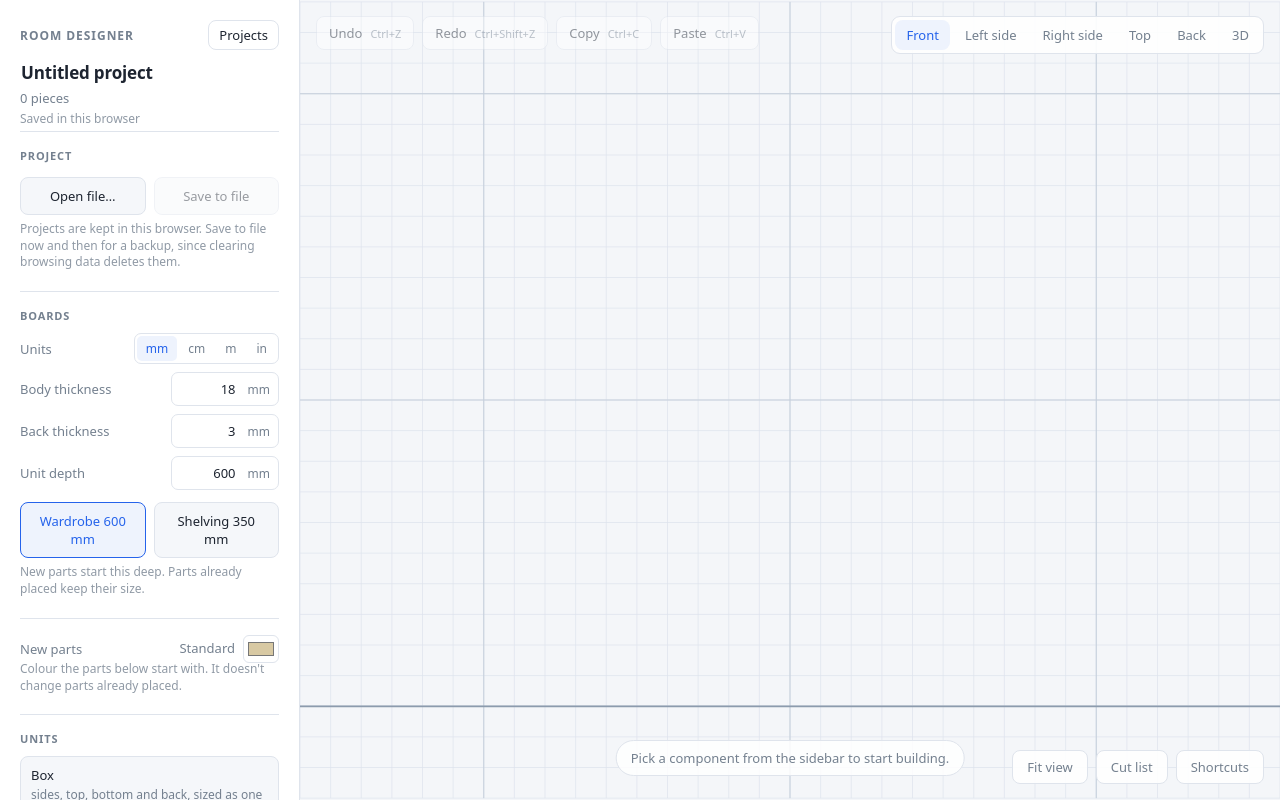
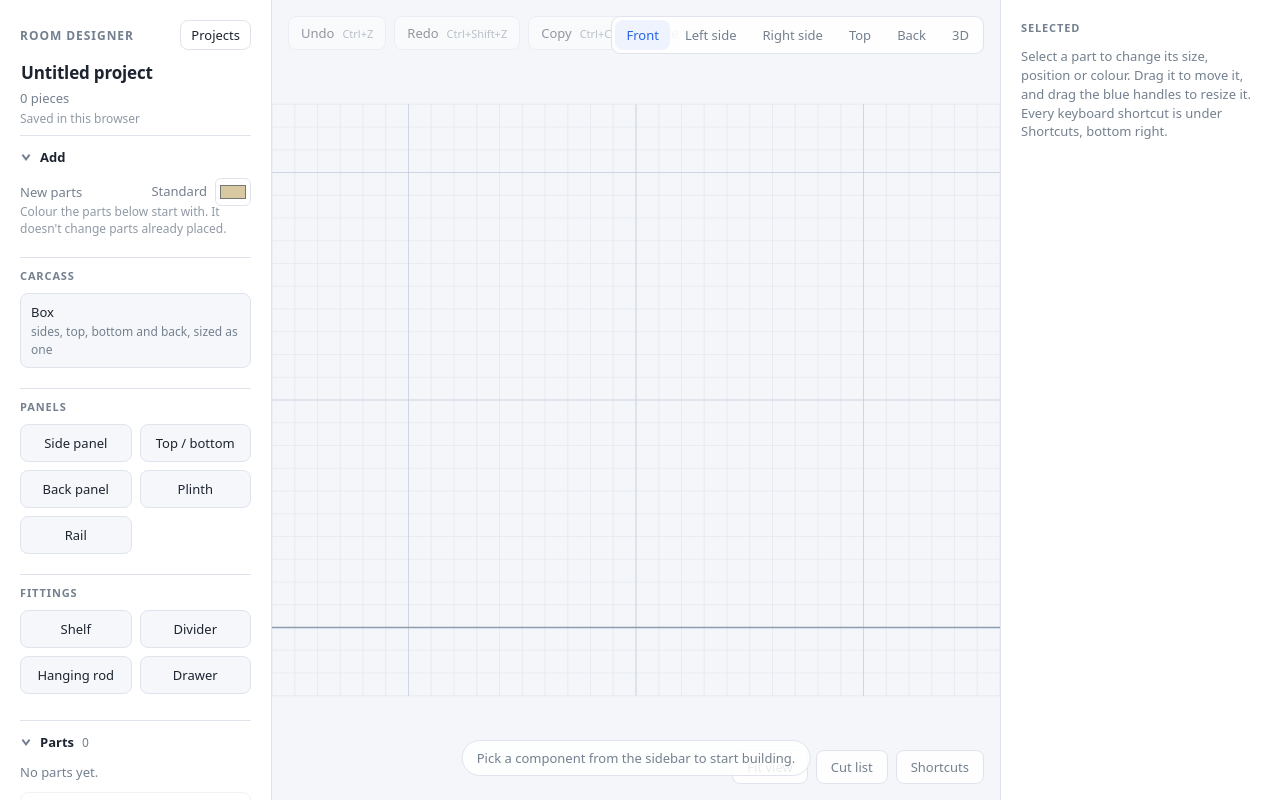
Before and after one commit to dtsakadze/room-designer, a React (Vite) app: page / in a window 1280 px wide. Built offline with nearby package versions, Linux system fonts and the light colour scheme.

Commit message:
redesign sidenav

```diff
--- a/src/App.tsx
+++ b/src/App.tsx
@@ -1,6 +1,7 @@
 import { useEffect } from 'react'
 import { Sidebar } from './ui/Sidebar'
 import { Canvas2D } from './canvas/Canvas2D'
+import { Inspector } from './ui/Inspector'
 import { useUndoShortcuts } from './ui/useUndoShortcuts'
 import { useProjectsStore } from './store/useProjectsStore'
 
@@ -15,6 +16,7 @@ export default function App() {
     <div className="app">
       <Sidebar />
       <Canvas2D />
+      <Inspector />
     </div>
   )
 }
--- a/src/index.css
+++ b/src/index.css
@@ -88,13 +88,14 @@ body {
 }
 
 .sidebar {
-  width: 300px;
+  width: 272px;
   flex: none;
   display: flex;
   flex-direction: column;
   gap: 4px;
-  padding: 20px;
-  overflow-y: auto;
+  padding: 20px 20px 0;
+  /* The header and tabs stay put; only the open tab's content scrolls. */
+  overflow: hidden;
   background: var(--panel);
   border-right: 1px solid var(--border);
 }
@@ -126,7 +127,7 @@ body {
 
 .sidebar-footer {
   margin-top: auto;
-  padding-top: 16px;
+  padding: 16px 0 20px;
 }
 
 .muted {
@@ -671,6 +672,7 @@ button kbd {
   flex-direction: column;
   align-items: flex-start;
   gap: 2px;
+  text-align: left;
 }
 
 .box-button .muted {
@@ -788,3 +790,94 @@ button kbd {
   background: #eef3fd;
   color: var(--accent);
 }
+
+.sidebar-body {
+  flex: 1;
+  min-height: 0;
+  display: flex;
+  flex-direction: column;
+  overflow-y: auto;
+  margin: 4px -20px 0;
+  padding: 0 20px;
+}
+
+/* Sections nested in a collapsible read as sub-sections: lighter dividers, less space. */
+.collapsible-body > .section,
+.collapsible-body > .stack > .section {
+  padding: 10px 0;
+}
+
+.collapsible-body > .section:first-child {
+  border-top: 0;
+  padding-top: 0;
+}
+
+.collapsible {
+  border-top: 1px solid var(--border);
+}
+
+.collapsible-header {
+  width: 100%;
+  display: flex;
+  align-items: center;
+  gap: 8px;
+  padding: 12px 0;
+  border: 0;
+  background: none;
+  text-align: left;
+  color: var(--text);
+}
+
+.collapsible-chevron {
+  flex: none;
+  width: 12px;
+  height: 12px;
+  color: var(--muted);
+  transition: transform 0.12s ease;
+}
+
+.collapsible-header[aria-expanded='true'] .collapsible-chevron {
+  transform: rotate(90deg);
+}
+
+.collapsible-title {
+  font-size: 13px;
+  font-weight: 650;
+}
+
+.collapsible-badge {
+  font-size: 12px;
+  color: var(--muted);
+}
+
+.collapsible-alert {
+  width: 7px;
+  height: 7px;
+  border-radius: 50%;
+  background: var(--danger);
+}
+
+.collapsible-body {
+  display: flex;
+  flex-direction: column;
+  gap: 10px;
+  padding-bottom: 16px;
+}
+
+.inspector {
+  width: 280px;
+  flex: none;
+  padding: 20px;
+  overflow-y: auto;
+  background: var(--panel);
+  border-left: 1px solid var(--border);
+}
+
+.inspector h2 {
+  margin: 0 0 12px;
+  font-size: 11px;
+  font-weight: 650;
+  text-transform: uppercase;
+  letter-spacing: 0.08em;
+  color: var(--muted);
+}
--- a/src/ui/BoardSettings.tsx
+++ b/src/ui/BoardSettings.tsx
@@ -17,11 +17,11 @@ export function BoardSettings() {
   const { unit, len } = useUnits()
 
   return (
+    <>
       <section className="section">
-      <h2>Boards</h2>
-      <div className="stack">
+        <h2>Units</h2>
         <div className="field">
-          <span className="field-label">Units</span>
+          <span className="field-label">Show lengths in</span>
           <span className="unit-switch" role="radiogroup" aria-label="Units">
             {UNIT_ORDER.map((option) => (
               <button
@@ -36,6 +36,10 @@ export function BoardSettings() {
             ))}
           </span>
         </div>
+      </section>
+      <section className="section">
+        <h2>Boards</h2>
+        <div className="stack">
           <NumberField
             label="Body thickness"
             value={thickness.body}
@@ -63,5 +67,6 @@ export function BoardSettings() {
           <p className="hint">New parts start this deep. Parts already placed keep their size.</p>
         </div>
       </section>
+    </>
   )
 }
--- /dev/null
+++ b/src/ui/CollapsibleSection.tsx
@@ -0,0 +1,71 @@
+import { type ReactNode, useState } from 'react'
+
+type CollapsibleSectionProps = {
+  /** Remembers whether it's open, per section, in this browser. */
+  id: string
+  title: string
+  defaultOpen?: boolean
+  /** Shown next to the title, so it's visible while folded (e.g. a count). */
+  badge?: ReactNode
+  /** Flags a problem inside (e.g. overlapping parts), visible while folded. */
+  alert?: string
+  children: ReactNode
+}
+
+const storageKey = (id: string) => `room-designer:section:${id}`
+
+function storedOpen(id: string, fallback: boolean) {
+  try {
+    const stored = localStorage.getItem(storageKey(id))
+    if (stored === 'open') return true
+    if (stored === 'closed') return false
+  } catch {
+    // Blocked storage: use the default.
+  }
+  return fallback
+}
+
+/** A sidebar section that folds open and shut. New sections are just new ones of these. */
+export function CollapsibleSection({
+  id,
+  title,
+  defaultOpen = false,
+  badge,
+  alert,
+  children,
+}: CollapsibleSectionProps) {
+  const [open, setOpen] = useState(() => storedOpen(id, defaultOpen))
+
+  const toggle = () => {
+    setOpen(!open)
+    try {
+      localStorage.setItem(storageKey(id), open ? 'closed' : 'open')
+    } catch {
+      // Still toggles for this visit.
+    }
+  }
+
+  return (
+    <section className="collapsible">
+      <button
+        type="button"
+        className="collapsible-header"
+        aria-expanded={open}
+        aria-controls={`section-${id}`}
+        onClick={toggle}
+      >
+        <svg className="collapsible-chevron" viewBox="0 0 10 10" aria-hidden>
+          <path d="M3 2 L7 5 L3 8" fill="none" stroke="currentColor" strokeWidth="1.6" />
+        </svg>
+        <span className="collapsible-title">{title}</span>
+        {badge !== undefined && <span className="collapsible-badge">{badge}</span>}
+        {alert && <span className="collapsible-alert" title={alert} aria-label={alert} />}
+      </button>
+      {open && (
+        <div className="collapsible-body" id={`section-${id}`}>
+          {children}
+        </div>
+      )}
+    </section>
+  )
+}
--- a/src/ui/ComponentPalette.tsx
+++ b/src/ui/ComponentPalette.tsx
@@ -24,7 +24,7 @@ export function ComponentPalette() {
         </p>
       </section>
       <section className="section">
-        <h2>Units</h2>
+        <h2>Carcass</h2>
         <button type="button" className="add-button box-button" onClick={addBox}>
           Box
           <span className="muted">sides, top, bottom and back, sized as one</span>
--- /dev/null
+++ b/src/ui/Inspector.tsx
@@ -0,0 +1,28 @@
+import { useDesignStore } from '../store/useDesignStore'
+import { MultiInspector } from './MultiInspector'
+import { PieceInspector } from './PieceInspector'
+
+/**
+ * The panel right of the canvas: settings for what's selected, or how to get
+ * started when nothing is. Beside the canvas so it's always in view while editing.
+ */
+export function Inspector() {
+  const selectedId = useDesignStore((s) => s.selectedId)
+  const selectedIds = useDesignStore((s) => s.selectedIds)
+
+  return (
+    <aside className="inspector" aria-label="Selected">
+      <h2>Selected</h2>
+      {selectedIds.length > 1 ? (
+        <MultiInspector />
+      ) : selectedId ? (
+        <PieceInspector />
+      ) : (
+        <p className="muted">
+          Select a part to change its size, position or colour. Drag it to move it, and drag the
+          blue handles to resize it. Every keyboard shortcut is under Shortcuts, bottom right.
+        </p>
+      )}
+    </aside>
+  )
+}
--- a/src/ui/Sidebar.tsx
+++ b/src/ui/Sidebar.tsx
@@ -1,14 +1,15 @@
 import { useState } from 'react'
 import { useDesignStore } from '../store/useDesignStore'
 import { BoardSettings } from './BoardSettings'
+import { CollapsibleSection } from './CollapsibleSection'
 import { ComponentPalette } from './ComponentPalette'
 import { PartsList } from './PartsList'
-import { MultiInspector } from './MultiInspector'
-import { PieceInspector } from './PieceInspector'
 import { ProjectFileButtons } from './ProjectFileButtons'
 import { type SaveStatus, useProjectsStore } from '../store/useProjectsStore'
 import { EditableName } from './EditableName'
 import { ProjectsPanel } from './ProjectsPanel'
+import { useClashes } from './useClashes'
+
 
 const SAVE_LABELS: Record<SaveStatus, string> = {
   loading: 'Loading…',
@@ -23,8 +24,7 @@ export function Sidebar() {
   const current = useProjectsStore((s) => s.projects.find((project) => project.id === s.currentId))
   const renameProject = useProjectsStore((s) => s.renameProject)
   const [showProjects, setShowProjects] = useState(false)
-  const selectedId = useDesignStore((s) => s.selectedId)
-  const selectedIds = useDesignStore((s) => s.selectedIds)
+  const hasClashes = useClashes().size > 0
   const count = useDesignStore((s) => s.pieces.length)
   const clear = useDesignStore((s) => s.clear)
 
@@ -62,44 +62,30 @@ export function Sidebar() {
         </p>
       </header>
 
-      <section className="section">
-        <h2>Project</h2>
-        <ProjectFileButtons />
-      </section>
-
-      <BoardSettings />
-
-      <ComponentPalette />
-
-      <section className="section">
-        <h2>Parts</h2>
-        <PartsList />
-      </section>
-
-      <section className="section">
-        <h2>Selected</h2>
-        {selectedIds.length > 1 ? (
-          <MultiInspector />
-        ) : selectedId ? (
-          <PieceInspector />
-        ) : (
-          <p className="muted">
-            Select a part to change its size, position or colour. Drag it to move it, and drag
-            the blue handles to resize it. Every keyboard shortcut is under Shortcuts, bottom right.
-          </p>
-        )}
-      </section>
-
-      <footer className="sidebar-footer">
-        <button
-          type="button"
-          className="ghost-button"
-          onClick={clear}
-          disabled={count === 0}
+      <div className="sidebar-body">
+        <CollapsibleSection id="add" title="Add" defaultOpen>
+          <ComponentPalette />
+        </CollapsibleSection>
+        <CollapsibleSection
+          id="parts"
+          title="Parts"
+          defaultOpen
+          badge={count}
+          // Flagged on the header too, so it shows while the section is folded.
+          alert={hasClashes ? 'Some parts overlap' : undefined}
         >
-          Clear all
-        </button>
-      </footer>
+          <PartsList />
+          <button type="button" className="ghost-button" onClick={clear} disabled={count === 0}>
+            Clear all
+          </button>
+        </CollapsibleSection>
+        <CollapsibleSection id="settings" title="Settings">
+          <BoardSettings />
+        </CollapsibleSection>
+        <CollapsibleSection id="file" title="File">
+          <ProjectFileButtons />
+        </CollapsibleSection>
+      </div>
 
       {showProjects && <ProjectsPanel onClose={() => setShowProjects(false)} />}
     </aside>
```
Also changed, not shown: 2 other files (tests, documents, lock files or other folders). Lines whose indentation alone changed are shown as unchanged.
